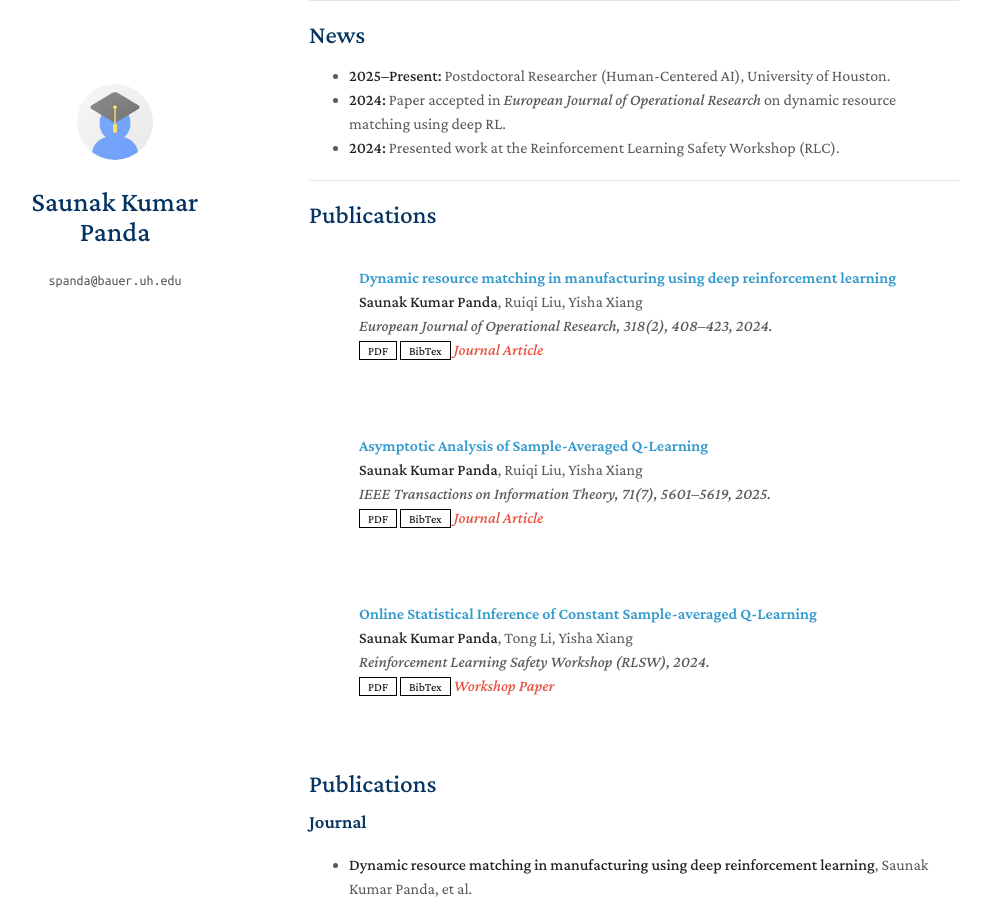
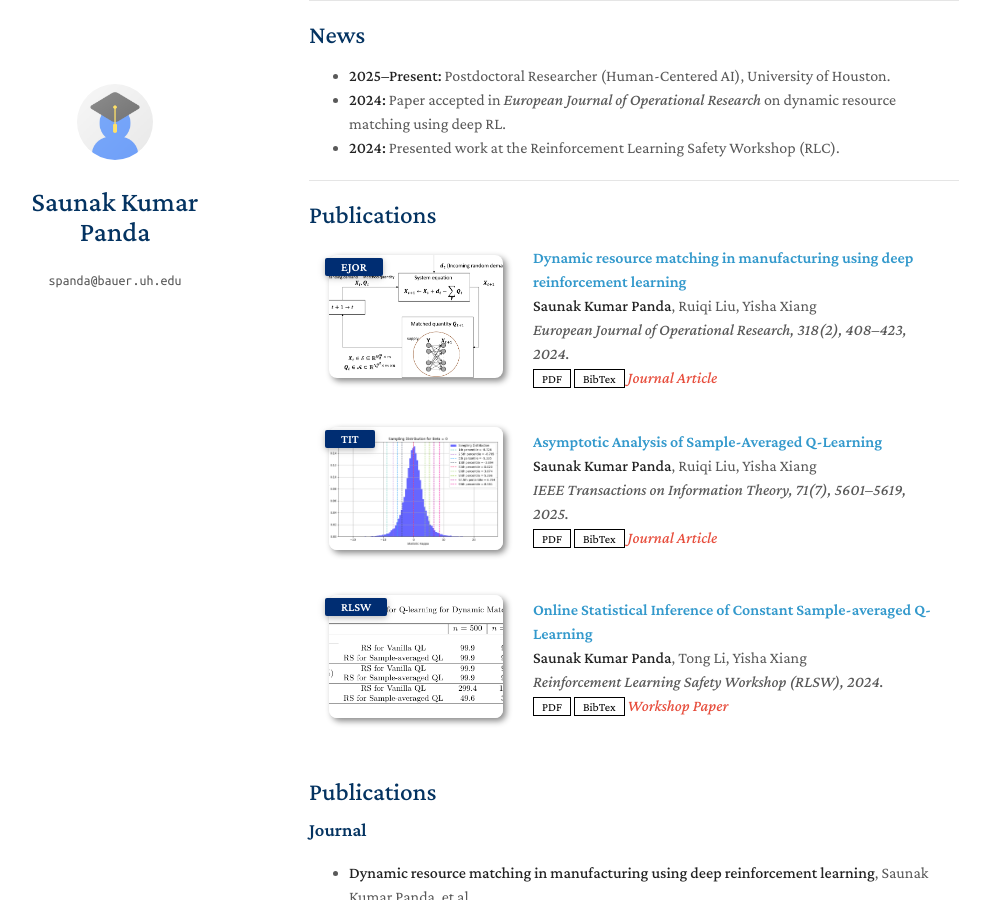
Before and after one commit to saunakp123/pandasaunak.github.io, a Jekyll site: the page built from index.md, in a window 1280 px wide and 900 px high, scrolled down 818 px. Shown: the whole window, without its empty margins (161-1151 px from the left). Built offline with Jekyll 4.4.1, drawn with Linux system fonts in a browser that asks for light colours; a style sheet for code colours, icons or effects is not loaded; our own code applies the rules of GitHub Pages for plain Markdown files.

Commit message:
Add image paths for publications in YAML file
Added image paths for three publications.

```diff
--- a/_data/publications.yml
+++ b/_data/publications.yml
@@ -6,6 +6,7 @@ main:
     conference: European Journal of Operational Research, 318(2), 408–423, 2024.
     pdf: https://doi.org/10.1016/j.ejor.2024.01.030
     bibtex: https://ideas.repec.org/a/eee/ejores/v318y2024i2p408-423.html
+    image: ./assets/img/1stpaper.png
     notes: Journal Article
 
   - title: Asymptotic Analysis of Sample-Averaged Q-Learning
@@ -14,6 +15,7 @@ main:
     conference: IEEE Transactions on Information Theory, 71(7), 5601–5619, 2025.
     pdf: https://ieeexplore.ieee.org/document/11002555
     bibtex: https://ieeexplore.ieee.org/document/11002555
+    image: ./assets/img/2ndpaper.png
     notes: Journal Article
 
   - title: Online Statistical Inference of Constant Sample-averaged Q-Learning
@@ -22,4 +24,5 @@ main:
     conference: Reinforcement Learning Safety Workshop (RLSW), 2024.
     pdf: https://openreview.net/pdf?id=bKXRTxxmey
     bibtex: https://openreview.net/forum?id=bKXRTxxmey
+    image: ./assets/img/2ndpaperworkshop.png
     notes: Workshop Paper
```
